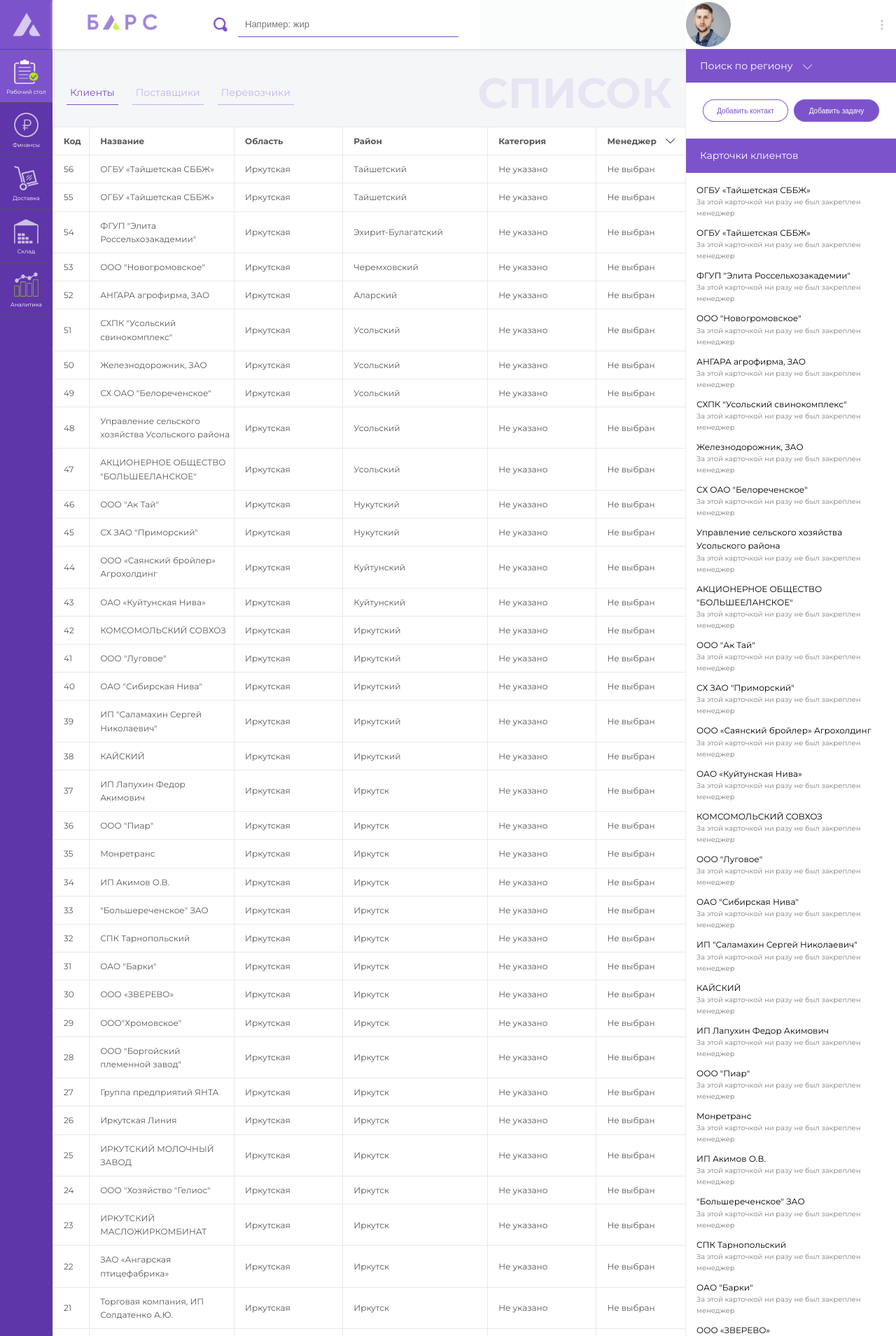
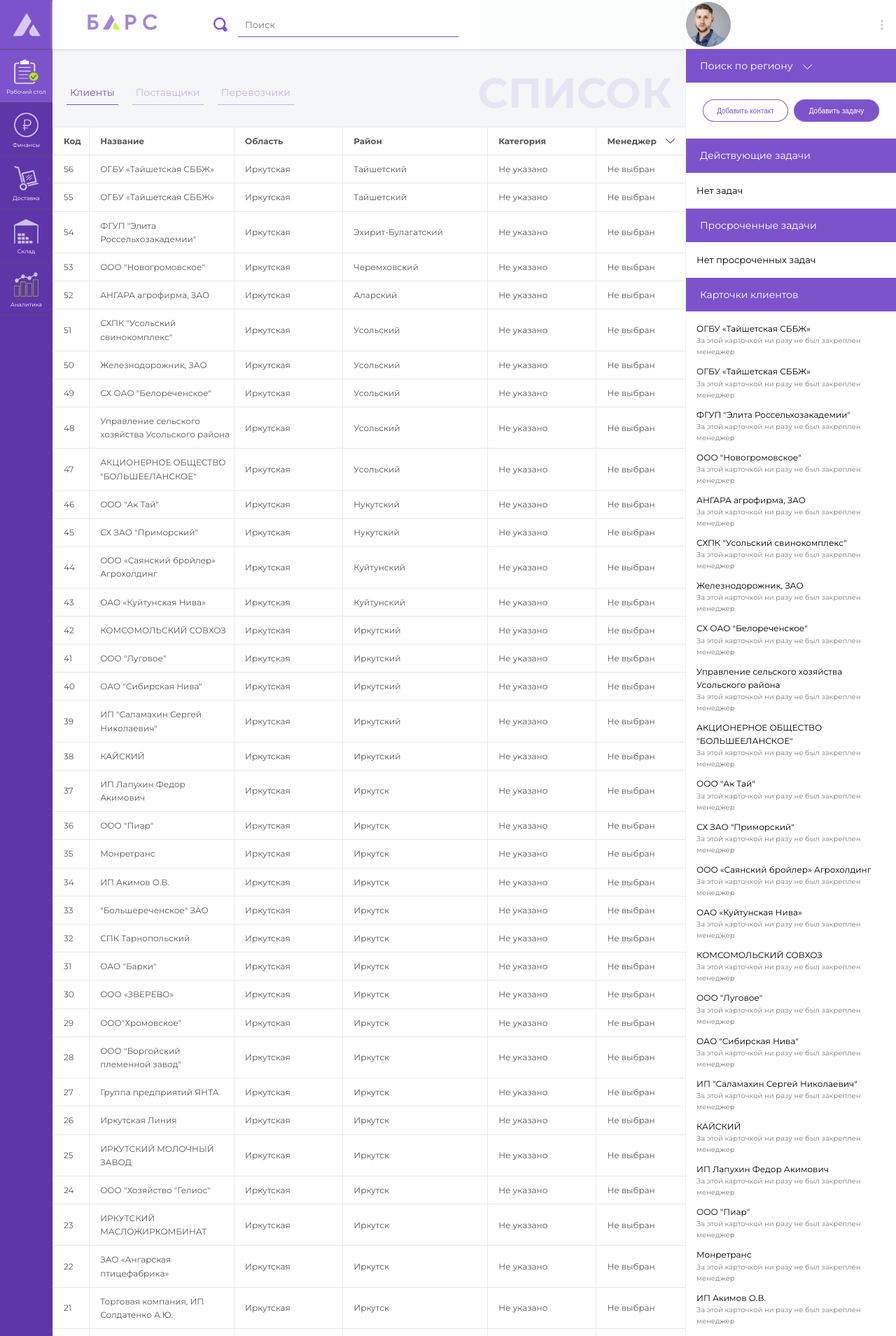
Before and after one commit to Dialjini/BarsCrm_backend, a Flask app: page / in a window 1280 px wide. Shown: the top 1909 px of the page at 70% size. Run offline with Flask 2, Linux system fonts and the light colour scheme; a user stored in the database is signed in; data comes from the database, SQL or seed files in the repository; data that the repository does not hold is empty; some libraries are stand-ins or nearby versions.

Commit message:
Search and full delivery and some fixes

```diff
--- a/app/routes.py
+++ b/app/routes.py
@@ -232,7 +232,7 @@ def addDelivery():
         table.Stock = data['delivery_stock']
         table.Type = data['delivery_type']
         table.Item_ids = data['delivery_item_ids']
-        if len(data['payment_list']) != 2:
+        if 'payment_list' in data:
             table.Payment_list = data['payment_list']
 
         if data['delivery_id'] == 'new':
--- a/app/static/css/style.css
+++ b/app/static/css/style.css
@@ -290,6 +290,10 @@ body {
   margin-right: 15px;
 }
 
+.page .centerBlock .header .search .search_img:hover {
+  cursor: pointer;
+}
+
 .page .centerBlock .header .search input {
   width: 100%;
   height: 35px;
@@ -299,6 +303,7 @@ body {
   background-color: transparent;
   border: none;
   outline: none;
+  font-family: 'Montserrat', sans-serif;
   border-bottom: 1px solid #7d53cc;
 }
 
--- a/app/static/js/card/content_card_menu.js
+++ b/app/static/js/card/content_card_menu.js
@@ -668,6 +668,7 @@ function addComment(manager = '', data) {
                     </td>`
             })
         )
+        $('#comment_date').datepicker({minDate: new Date(), position: 'right bottom'})
         $('#add_new_comment').attr('onclick', 'getCommentsInfo.getRequest(this.name)')
         function getRoleList() {
             let list = '';
@@ -885,17 +886,17 @@ function addRow(id, selectedLine = '') {
                 ],
                 html: []
         }, { id: 'delivery-group', tbody: 'group', count: 2, widthInput: [
-                    {id: 'delivery_date', width: 45, type: 'text'},
-                    {id: 'delivery_price', width: 43, type: 'number'}
+                    {id: 'delivery_date', width: 60, type: 'text'},
+                    {id: 'delivery_price', width: 60, type: 'number'}
                 ],
-                html: []
+                html: ['date', 'price']
         }, { id: 'flight-group', tbody: 'flight', count: 6, widthInput: [
                     {id: 'delivery_flight_product', width: 100, type: 'text'},
                     {id: 'delivery_flight_stock', width: 160, type: 'text'},
                     {id: 'delivery_flight_weight', width: 28, type: 'number'},
                     {id: 'delivery_flight_type', width: 160, type: 'text'},
                     {id: 'delivery_flight_sum', width: 70, type: 'number'},
-                    {id: 'delivery_flight_client', width: 100, type: 'text'}
+                    {id: 'delivery_flight_client', width: 300, type: 'text'}
                 ],
                 html: []
         }
@@ -903,6 +904,7 @@ function addRow(id, selectedLine = '') {
 
     function trFill(table) {
         let tr = $('<tr>');
+
         for (let i = 0; i < table.count; i++) {
             if (table.widthInput[i].id == 'item_product') {
                 let count = 0;
@@ -928,6 +930,7 @@ function addRow(id, selectedLine = '') {
                 }));
             }
         }
+
         return tr;
     }
 
@@ -937,6 +940,10 @@ function addRow(id, selectedLine = '') {
             $(`[name="remove_last_group"]`).fadeIn(0);
             break;
         }
+    }
+
+    if ($(`#group`).children().length <= 1) {
+        $(`[name="remove_last_group"]`).fadeOut(0);
     }
     saveCard();
 }
--- a/app/static/js/categories/cfill.js
+++ b/app/static/js/categories/cfill.js
@@ -146,6 +146,7 @@ function linkField() {
                     ]
                     return functions[this.id.split('_')[2]]();
                 } else {
+                    // Фильтрация как общая (449 строка main.js)
                     categoryInFilterStock[1][1] = [];
                     for (let i = 0; i < categoryInStock[1][1].length; i++) {
                         for (let j = 0; j < categoryInStock[1][1][i].items.length; j++) {
--- a/app/static/js/categories/tfill.js
+++ b/app/static/js/categories/tfill.js
@@ -58,10 +58,10 @@ let rowFilling = (object, id, table) => {
             }
             // Получать для разных таблиц - разные переменные
             let name, data = [
-                { id: 'client', list: [object[1][i].id, object[1][i].Name, object[1][i].Oblast, object[1][i].Rayon, object[1][i].Category, managerSecondName]},
-                { id: 'provider', list: [object[1][i].Oblast, object[1][i].Rayon, object[1][i].Name, object[1][i].Group, object[1][i].Price, managerSecondName]},
-                { id: 'carrier', list: [object[1][i].Name, object[1][i].Region, object[1][i].Area, object[1][i].Capacity, object[1][i].View, managerSecondName]},
-                { id: 'debit', list: [object[1][i].Oblast, object[1][i].Rayon, object[1][i].Name, object[1][i].Product, object[1][i].Price, object[1][i].Manager_id, object[1][i].Manager_id, object[1][i].Manager_id]},
+                { id: 'client', list: [object[1][i].id, object[1][i].Name, object[1][i].Oblast, object[1][i].Rayon, object[1][i].Category, managerSecondName] },
+                { id: 'provider', list: [object[1][i].Oblast, object[1][i].Rayon, object[1][i].Name, object[1][i].Group, object[1][i].Price, managerSecondName] },
+                { id: 'carrier', list: [object[1][i].Name, object[1][i].Region, object[1][i].Area, object[1][i].Capacity, object[1][i].View, managerSecondName] },
+                { id: 'debit', list: [] },
             ]
             for (let i = 0; i < data.length; i++) {
                 if (data[i].id === id) {
@@ -211,10 +211,12 @@ function selectManager(element) {
     $('.list_manager').fadeIn(200);
 }
 
-function fillingTables(object) {
+function fillingTables(object, filter = false) {
     if (object[0].id !== 'filter_stock') {
         object[0].active = true;
-        saveTableAndCard = object;
+        if (!filter) {
+            saveTableAndCard = object;
+        }
     }
 
     for (let i = object[0].lastCard.length - 1; i >= 0; i--) {
--- a/app/static/js/data.js
+++ b/app/static/js/data.js
@@ -35,10 +35,10 @@ const categoryInListCarrier = [
     { id: 'carrier', name: 'Список', active: false, lastCard: [null, null] },
     [
         [
-            { name: 'Наименование', width: 25 },
+            { name: 'Наименование', width: 20 },
             { name: 'Область', width: 15 },
             { name: 'Район', width: 15 },
-            { name: 'Груз.', width: 5 },
+            { name: 'Груз.', width: 10 },
             { name: 'Вид перевозки', width: 15 },
             { name: 'Менеджер', width: 15 },
         ],
@@ -127,6 +127,75 @@ const categoryInFilterStock = [
             { name: 'Склад', width: 15 },
         ],
         []
+    ]
+]
+
+const filterClient = [
+    { id: 'client', name: 'Список', active: true, lastCard: [null, null] },
+    [
+        [
+            { name: 'Код', width: 5 },
+            { name: 'Название', width: 20 },
+            { name: 'Область', width: 15 },
+            { name: 'Район', width: 20 },
+            { name: 'Категория', width: 15 },
+            { name: 'Менеджер', width: 10 }
+        ],
+    ]
+]
+const filterProvider = [
+    { id: 'provider', name: 'Список', active: false, lastCard: [null, null] },
+    [
+        [
+            { name: 'Область', width: 20 },
+            { name: 'Район', width: 20 },
+            { name: 'Наименование', width: 20 },
+            { name: 'Группа товаров', width: 15 },
+            { name: 'Цена', width: 10 },
+            { name: 'Менеджер', width: 15 },
+        ],
+    ]
+]
+const filterCarrier = [
+    { id: 'carrier', name: 'Список', active: false, lastCard: [null, null] },
+    [
+        [
+            { name: 'Наименование', width: 20 },
+            { name: 'Область', width: 15 },
+            { name: 'Район', width: 15 },
+            { name: 'Груз.', width: 10 },
+            { name: 'Вид перевозки', width: 15 },
+            { name: 'Менеджер', width: 15 },
+        ],
+    ]
+]
+const filterAccount = [
+    { id: 'account', name: 'Финансы', active: false, lastCard: [null] },
+    [
+        [
+            { name: 'Юр. лицо', width: 5 },
+            { name: 'Дата выставления', width: 10 },
+            { name: 'Наименование', width: 30 },
+            { name: 'Сумма', width: 10 },
+            { name: 'Статус', width: 10 },
+            { name: 'Приветы', width: 10 },
+            { name: 'Менеджер', width: 10 },
+        ],
+    ]
+]
+const filterDelivery = [
+    { id: 'delivery', name: 'Доставка', active: true, lastCard: [null] },
+    [
+        [
+            { name: 'Дата', width: 5 },
+            { name: 'Наименование', width: 15 },
+            { name: 'Склад', width: 15 },
+            { name: 'Перевозчик', width: 15 },
+            { name: 'Юр. лицо', width: 5 },
+            { name: 'Цена с НДС', width: 10 },
+            { name: 'Цена без НДС', width: 10 },
+            { name: 'Дата оплаты', width: 10 },
+        ],
     ]
 ]
 
--- a/app/static/js/main.js
+++ b/app/static/js/main.js
@@ -7,10 +7,10 @@ $(document).ready(function() {
     linkField();
     getUserInfo()
     $('#clientButton, #category-0').addClass('active');
-    let socket = io();
-    socket.on('connect', function() {
-        socket.emit('my event', {data: 'Im connected!'});
-    });
+    // let socket = io();
+    // socket.on('connect', function() {
+    //     socket.emit('my event', {data: 'Im connected!'});
+    // });
 });
 
 function getUserInfo() {
@@ -30,7 +30,7 @@ function getUserInfo() {
                  surname = ''
 
             $('#username').append(`
-                <div class="name">${surname + data.name}</div>
+                <div class="name">${surname} ${data.name}</div>
             `)
             $('#username').append(`
                 <div class="descr">${role}</div>
@@ -127,7 +127,7 @@ function fillingDisableCardClient(managers) {
     }
 
     function fillDate(date) {
-        if (date == null) {
+        if (date == null || date == '') {
             return `За этой карточкой ни разу не был закреплен менеджер`;
         } else {
             return `Свободна с <span id="free_card_date" class="bold">${date}</span>`;
@@ -435,3 +435,78 @@ let getCommentsInfo = (function() {
         }
     }
 })();
+
+$('#search').keydown(function(e) {
+    if (e.keyCode === 13) {
+        searchCategoryInfo();
+    }
+});
+
+$('#search_button').click(function() {
+    searchCategoryInfo();
+})
+
+function searchCategoryInfo() {
+    let searchInfo = $('#search').val();
+    let data = saveTableAndCard[1][1];
+    let listData = [
+        { id: 'client', list: ['id', 'Name', 'Oblast', 'Rayon', 'Category'], filter: filterClient },
+        { id: 'provider', list: ['Oblast', 'Rayon', 'Name', 'Group', 'Price'], filter: filterProvider },
+        { id: 'carrier', list: ['Name', 'Region', 'Area', 'Capacity', 'View'], filter: filterCarrier },
+        { id: 'account', list: ['Prefix', 'Date', 'Name', 'Sum', 'Status', 'Hello'], filter: filterAccount },
+        { id: 'delivery', list: ['Date', 'Name', 'Stock', 'Carrier_id', 'Prefix', 'Price', 'Payment_date'], filter: filterDelivery },
+    ]
+    let searchCards = [];
+    for (let i = 0; i < listData.length; i++) {
+        if (listData[i].id == saveTableAndCard[0].id && saveTableAndCard[0].id == 'account') {
+            for (let j = 0; j < data.length; j++) {
+                for (let k = 0; k < listData[i].list.length; k++) {
+                    let string;
+                    if (listData[i].list[k] == 'Prefix') {
+                        string = String(data[j].items[0][listData[i].list[k]]).toLowerCase()
+                    } else {
+                        string = String(data[j].account[listData[i].list[k]]).toLowerCase();
+                    }
+                    if (string.includes(searchInfo.toLowerCase())) {
+                        searchCards.push(data[j]);
+                        break;
+                    }
+                }
+            }
+            listData[i].filter[1][1] = searchCards;
+            $('.table').remove();
+            $('.info').append(fillingTables(listData[i].filter, true));
+            break;
+        }
+        if (listData[i].id == saveTableAndCard[0].id && saveTableAndCard[0].id == 'delivery') {
+            for (let j = 0; j < data.length; j++) {
+                for (let k = 0; k < listData[i].list.length; k++) {
+                    let string = String(data[j].delivery[listData[i].list[k]]).toLowerCase();
+                    if (string.includes(searchInfo.toLowerCase())) {
+                        searchCards.push(data[j]);
+                        break;
+                    }
+                }
+            }
+            listData[i].filter[1][1] = searchCards;
+            $('.table').remove();
+            $('.info').append(fillingTables(listData[i].filter, true));
+            break;
+        }
+        if (listData[i].id == saveTableAndCard[0].id) {
+            for (let j = 0; j < data.length; j++) {
+                for (let k = 0; k < listData[i].list.length; k++) {
+                    let string = String(data[j][listData[i].list[k]]).toLowerCase();
+                    if (string.includes(searchInfo.toLowerCase())) {
+                        searchCards.push(data[j]);
+                        break;
+                    }
+                }
+            }
+            listData[i].filter[1][1] = searchCards;
+            $('.table').remove();
+            $('.info').append(fillingTables(listData[i].filter, true));
+            break;
+        }
+    }
+}
--- a/app/templates/index.html
+++ b/app/templates/index.html
@@ -7,7 +7,7 @@
     <meta http-equiv="X-UA-Compatible" content="ie=edge">
 
     <script src="https://ajax.googleapis.com/ajax/libs/jquery/3.4.0/jquery.min.js"></script>
-    <script src="//cdnjs.cloudflare.com/ajax/libs/socket.io/2.2.0/socket.io.js" integrity="sha256-yr4fRk/GU1ehYJPAs8P4JlTgu0Hdsp4ZKrx8bDEDC3I=" crossorigin="anonymous"></script>
+    <script src="https://cdnjs.cloudflare.com/ajax/libs/socket.io/2.2.0/socket.io.js" integrity="sha256-yr4fRk/GU1ehYJPAs8P4JlTgu0Hdsp4ZKrx8bDEDC3I=" crossorigin="anonymous"></script>
     <script src="static/js/datepicker.min.js"></script>
     <link href="static/css/reset.css" rel="stylesheet" type="text/css">
     <link href="static/css/style.css" rel="stylesheet" type="text/css">
@@ -32,8 +32,8 @@
                     </a>
                 </div>
                 <div class="search">
-                    <img src="static/images/search.png" class="search_img" alt="">
-                    <input type="search" name="search" placeholder="Например: жир" maxlength="50">
+                    <img src="static/images/search.png" id="search_button" class="search_img" alt="">
+                    <input type="search" id="search" name="search" placeholder="Поиск" maxlength="50">
                 </div>
             </header>
             <div class="container">
@@ -60,12 +60,6 @@
                     </div>
                 </div>
                 <div class="infoblock" id="createCT"></div>
-                <div class="infoblock">
-                    <div class="title">
-                        <span>Карточки клиентов</span>
-                    </div>
-                    <div class="item empty_cards fd-c" id="empty_customer_cards"></div>
-                </div>
                 <div class="infoblock" id="tasks_list">
                     <div class="title">
                         <span>Действующие задачи</span>
@@ -77,6 +71,12 @@
                         <span>Просроченные задачи</span>
                     </div>
                     <div class="empty">Нет просроченных задач</div>
+                </div>
+                <div class="infoblock">
+                    <div class="title">
+                        <span>Карточки клиентов</span>
+                    </div>
+                    <div class="item empty_cards fd-c" id="empty_customer_cards"></div>
                 </div>
             </div>
         </div>
```
Also changed, not shown: app/static/js/card/card_menu.js (+40 -5 lines).
